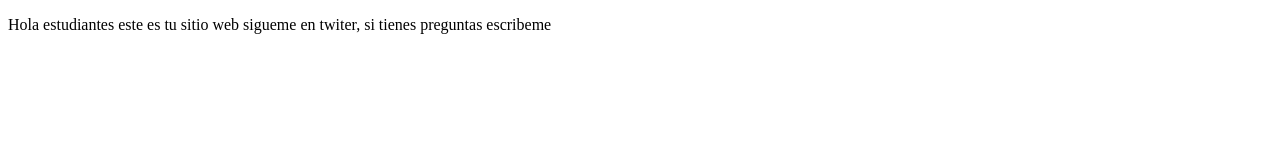
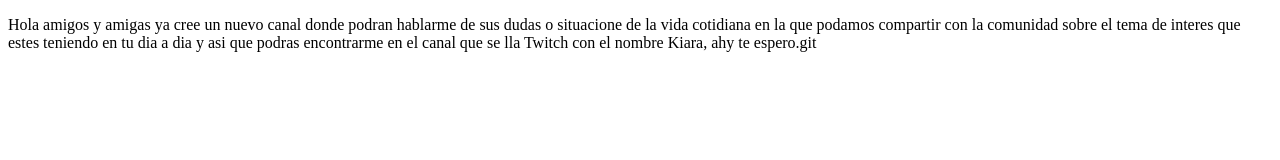
Before and after one commit to yeixon2020/proyectoDemoCursoPrework, a plain HTML site: page index.html in a window 1280 px wide. Drawn offline with Linux system fonts and the light colour scheme.

Commit message:
cambios agregados a twitch

```diff
--- a/index.html
+++ b/index.html
@@ -8,7 +8,7 @@
 </head>
 <body>
    <p>
-       Hola estudiantes este es tu sitio web sigueme en twiter, si tienes preguntas escribeme
+       Hola amigos y amigas ya cree un nuevo canal donde podran hablarme de sus dudas o situacione de la vida cotidiana en la que podamos compartir con la comunidad sobre el tema de interes que estes teniendo en tu dia a dia y asi que podras encontrarme en el canal que se lla Twitch con el nombre Kiara, ahy te espero.git
    </p>
 </body>
 </html>
```
